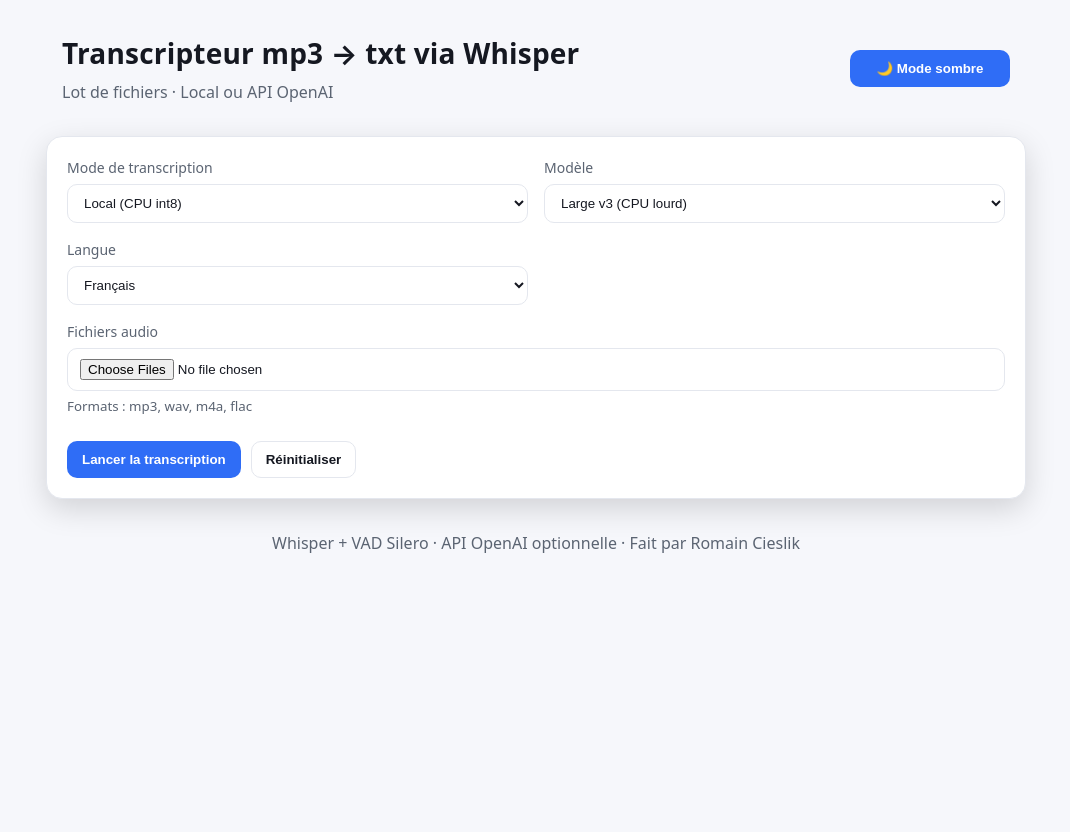
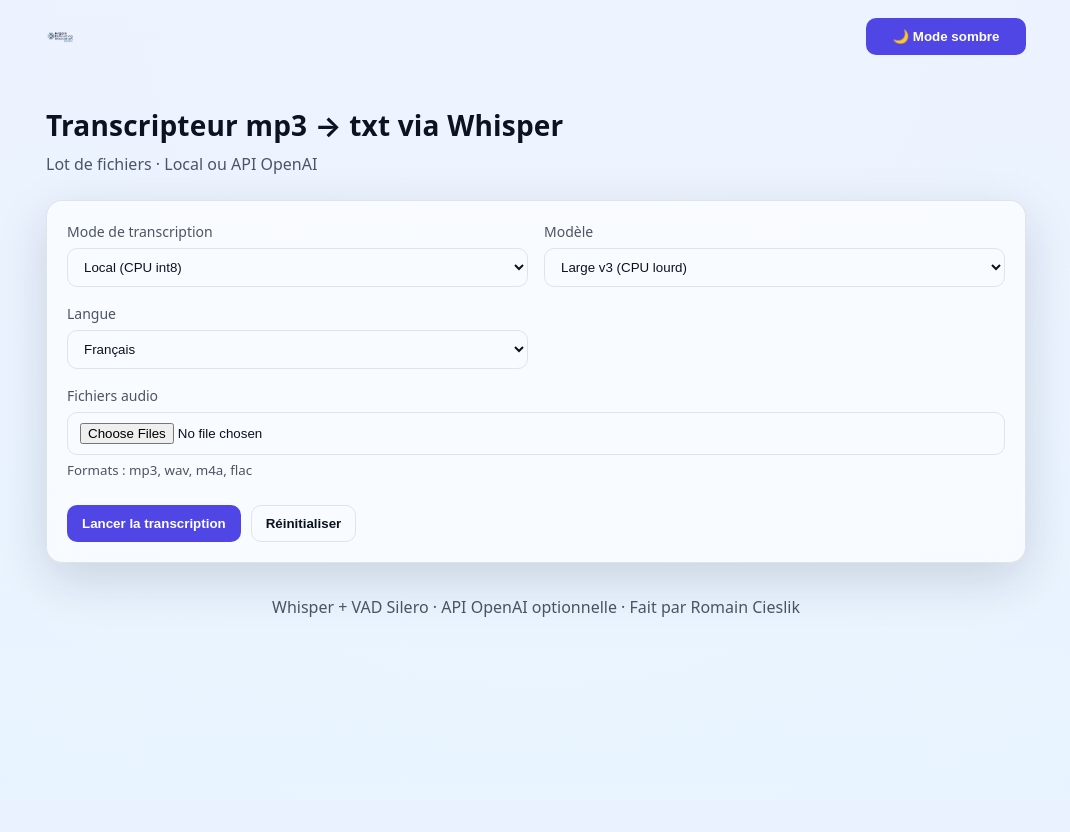
Before and after one commit to Romano-de-la-vega/app-whisper, a FastAPI app: page / in a window 1280 px wide. Shown: the whole page, without its empty margins (104-1174 px from the left). After the commit the page ends 617 px from the top, so only its background shows below. Run offline with FastAPI, Linux system fonts and the light colour scheme.

Commit message:
feat: add light and dark theme support

```diff
--- a/static/app.js
+++ b/static/app.js
@@ -22,6 +22,7 @@ const downloadWrap = document.getElementById("downloads");
 const summaryBtn = document.getElementById("btn-summary");
 
 const themeBtn = document.getElementById("toggle-theme");
+const logoImg = document.getElementById("logo");
 
 // Masquer les boutons de téléchargement tant que la transcription n'est pas terminée
 downloadWrap.hidden = true;
@@ -46,15 +47,19 @@ let isRunning = false;
 // ====== Thème (persistance localStorage) ======
   (function initTheme() {
     const root = document.documentElement;
-  const saved = localStorage.getItem("theme") || "light";
-  root.setAttribute("data-theme", saved);
-  themeBtn.textContent = saved === "dark" ? "☀️ Mode clair" : "🌙 Mode sombre";
+    const saved = localStorage.getItem("theme");
+    const prefersDark = window.matchMedia && window.matchMedia("(prefers-color-scheme: dark)").matches;
+    const initial = saved || (prefersDark ? "dark" : "light");
+    root.setAttribute("data-theme", initial);
+    themeBtn.textContent = initial === "dark" ? "☀️ Mode clair" : "🌙 Mode sombre";
+    if (logoImg) logoImg.src = initial === "dark" ? "/static/logo_white.png" : "/static/logo.png";
 
     themeBtn.addEventListener("click", () => {
       const next = root.getAttribute("data-theme") === "dark" ? "light" : "dark";
       root.setAttribute("data-theme", next);
       localStorage.setItem("theme", next);
       themeBtn.textContent = next === "dark" ? "☀️ Mode clair" : "🌙 Mode sombre";
+      if (logoImg) logoImg.src = next === "dark" ? "/static/logo_white.png" : "/static/logo.png";
     });
   })();
 
--- a/static/style.css
+++ b/static/style.css
@@ -1,22 +1,73 @@
 :root {
-  --bg: #0f1115;
-  --card: #151821;
-  --text: #e6e7ee;
-  --muted: #9aa0aa;
-  --accent: #6ea8fe;
-  --accent-2: #84e1bc;
-  --border: #2a2f3a;
-  --shadow: 0 10px 30px rgba(0,0,0,0.35);
   --radius: 16px;
 }
 
-* { box-sizing: border-box; }
+:root[data-theme="dark"] {
+  --text: #E6ECF2;
+  --muted: #AAB4C0;
+  --accent: #4F46E5;
+  --accent-hover: #6366F1;
+  --accent-2: #22D3EE;
+  --card: rgba(18,24,38,0.55);
+  --border: rgba(255,255,255,0.08);
+  --shadow: 0 20px 60px rgba(0,0,0,0.45);
+  --btn-fg: #ffffff;
+  --bg-radial-start: #0f172a;
+  --bg-radial-end: #0b1020;
+  --bg-linear-start: rgba(31,42,68,0.4);
+  --bg-linear-end: rgba(16,52,74,0.4);
+}
+
+:root[data-theme="light"] {
+  --text: #0B1220;
+  --muted: #4B5563;
+  --accent: #4F46E5;
+  --accent-hover: #6366F1;
+  --accent-2: #22D3EE;
+  --card: rgba(255,255,255,0.65);
+  --border: rgba(15,23,42,0.10);
+  --shadow: 0 16px 50px rgba(16,24,40,0.15);
+  --btn-fg: #ffffff;
+  --bg-radial-start: #F4F7FF;
+  --bg-radial-end: #EAF0FF;
+  --bg-linear-start: rgba(234,242,255,0.6);
+  --bg-linear-end: rgba(230,246,255,0.6);
+}
+
 html, body { height: 100%; }
+[hidden] { display: none !important; }
+
 body {
   margin: 0;
-  background: linear-gradient(180deg, #0f1115, #0b0d12);
+  background: linear-gradient(180deg, var(--bg-linear-start), var(--bg-linear-end)),
+              radial-gradient(circle at top, var(--bg-radial-start), var(--bg-radial-end));
   color: var(--text);
-  font: 16px/1.5 system-ui, -apple-system, Segoe UI, Roboto, "Helvetica Neue", Arial, "Noto Sans", "Apple Color Emoji", "Segoe UI Emoji";
+  font: 16px/1.5 system-ui, -apple-system, Segoe UI, Roboto, "Helvetica Neue", Arial;
+}
+
+.site-header {
+  height: 72px;
+  display: flex;
+  align-items: center;
+}
+
+.site-header .header-row {
+  display: flex;
+  align-items: center;
+  justify-content: space-between;
+  width: 100%;
+}
+
+.site-header .container {
+  margin: 0 auto;
+  padding: 0 16px;
+  width: 100%;
+  max-width: 980px;
+}
+
+.logo {
+  height: 28px;
+  width: auto;
 }
 
 .container {
@@ -26,27 +77,20 @@ body {
   padding: 0 16px;
 }
 
-h1 {
-  font-size: 28px;
-  margin: 0 0 6px;
-  letter-spacing: 0.2px;
-}
-.subtitle { color: var(--muted); margin: 0; }
+h1 { font-size: 28px; margin: 0 0 6px; letter-spacing: 0.2px; }
+.subtitle { color: var(--muted); margin: 0 0 24px; }
 
 .card {
   background: var(--card);
   border: 1px solid var(--border);
   border-radius: var(--radius);
   box-shadow: var(--shadow);
+  backdrop-filter: blur(16px);
+  -webkit-backdrop-filter: blur(16px);
   padding: 20px;
 }
 
-.grid {
-  display: grid;
-  grid-template-columns: repeat(12, 1fr);
-  gap: 16px;
-}
-
+.grid { display: grid; grid-template-columns: repeat(12, 1fr); gap: 16px; }
 .field { grid-column: span 6; display: flex; flex-direction: column; gap: 6px; }
 .field.full { grid-column: 1 / -1; }
 label { color: var(--muted); font-size: 14px; }
@@ -54,17 +98,12 @@ select, input[type="file"], input[type="password"] {
   padding: 10px 12px;
   border-radius: 10px;
   border: 1px solid var(--border);
-  background: #0f131b;
+  background: transparent;
   color: var(--text);
 }
 small { color: var(--muted); }
 
-.actions {
-  grid-column: 1 / -1;
-  display: flex;
-  gap: 10px;
-  margin-top: 8px;
-}
+.actions { grid-column: 1 / -1; display: flex; gap: 10px; margin-top: 8px; }
 
 button, .button {
   display: inline-flex; align-items: center; justify-content: center;
@@ -72,59 +111,99 @@ button, .button {
   border-radius: 10px;
   border: 1px solid transparent;
   background: var(--accent);
-  color: #0c0e13;
+  color: var(--btn-fg);
   font-weight: 600;
   cursor: pointer;
   text-decoration: none;
-  transition: transform .05s ease;
+  transition: background .15s ease, filter .15s ease, transform .15s ease;
 }
-button:active { transform: translateY(1px); }
+
+button:hover, .button:hover {
+  background: var(--accent-hover);
+  filter: brightness(1.05);
+  transform: translateY(-1px);
+}
+
+button:active { filter: brightness(0.95); transform: translateY(0); }
+
 button.ghost { background: transparent; border-color: var(--border); color: var(--text); }
 
-/* === bouton "Arrêter" rouge === */
 button.danger {
-  background: #e33c3c;
+  background: #e5484d;
   color: #fff;
   border-color: #b92d2d;
 }
+
 button.danger:hover { filter: brightness(0.95); }
 
+:focus-visible {
+  outline: 2px solid var(--accent);
+  outline-offset: 2px;
+}
+
 .status { margin-top: 18px; }
+
 .progress-wrap {
-  height: 10px; border-radius: 999px; background: #0f131b; border: 1px solid var(--border);
+  height: 10px;
+  border-radius: 999px;
+  background: transparent;
+  border: 1px solid var(--border);
   overflow: hidden;
 }
+
 .progress {
-  height: 100%; width: 0%;
+  height: 100%;
+  width: 0%;
   background: linear-gradient(90deg, var(--accent), var(--accent-2));
   transition: width .25s ease;
 }
 
 .meta { display: flex; justify-content: space-between; align-items: center; margin-top: 8px; color: var(--muted); }
+
 .badge {
-  display: inline-block; padding: 4px 8px; border-radius: 999px; background: #1c2230; border: 1px solid var(--border);
+  display: inline-block; padding: 4px 8px; border-radius: 999px;
+  background: transparent;
+  border: 1px solid var(--border);
   color: var(--text); font-size: 12px;
 }
 
 .files-list { margin-top: 14px; display: grid; gap: 10px; }
+
 .file-row {
   display: grid; gap: 8px;
-  background: #0f131b; border: 1px solid var(--border); border-radius: 12px; padding: 10px;
+  background: var(--card);
+  border: 1px solid var(--border);
+  border-radius: 12px;
+  padding: 10px;
+  backdrop-filter: blur(16px);
+  -webkit-backdrop-filter: blur(16px);
 }
+
 .file-row .name { font-weight: 600; }
-.file-row .row-progress { height: 6px; background:#0b0d12; border:1px solid var(--border); border-radius:999px; overflow:hidden; }
+
+.file-row .row-progress {
+  height: 6px; background: transparent; border:1px solid var(--border); border-radius:999px; overflow:hidden;
+}
+
 .file-row .row-progress > div {
   height:100%; width:0%;
   background: linear-gradient(90deg, var(--accent-2), var(--accent));
   transition: width .25s ease;
 }
+
 .file-row .state { font-size: 12px; color: var(--muted); }
 
 .logs {
   margin-top: 16px; max-height: 320px; overflow: auto;
-  background: #0b0d12; border: 1px solid var(--border); border-radius: 12px; padding: 12px;
+  background: var(--card);
+  border: 1px solid var(--border);
+  border-radius: 12px;
+  padding: 12px;
   white-space: pre-wrap; word-break: break-word;
+  backdrop-filter: blur(16px);
+  -webkit-backdrop-filter: blur(16px);
 }
 
-.download { margin-top: 16px; }
 footer.muted { color: var(--muted); text-align: center; margin-bottom: 24px; }
+
+.header-row #toggle-theme { min-width: 160px; }
--- a/templates/index.html
+++ b/templates/index.html
@@ -6,126 +6,21 @@
     <title>Transcripteur Whisper</title>
     <link rel="stylesheet" href="/static/style.css" />
     <link rel="icon" href="/static/icon.ico" type="image/x-icon">
-
-    <style>
-      /* Thèmes via variables CSS (persistées avec data-theme sur <html>) */
-      :root[data-theme="dark"] {
-        --bg: #0f1115;
-        --card: #151821;
-        --text: #e6e7ee;
-        --muted: #9aa0aa;
-        --accent: #6ea8fe;
-        --accent-2: #84e1bc;
-        --border: #2a2f3a;
-        --btn-fg: #0c0e13;
-      }
-      :root[data-theme="light"] {
-        --bg: #f6f7fb;
-        --card: #ffffff;
-        --text: #151821;
-        --muted: #5b6472;
-        --accent: #2f6df6;
-        --accent-2: #25b78b;
-        --border: #e4e7ee;
-        --btn-fg: #ffffff;
-      }
-
-      html, body { height: 100%; }
-      [hidden] { display: none !important; }
-      body {
-        margin: 0;
-        background: var(--bg);
-        color: var(--text);
-        font: 16px/1.5 system-ui, -apple-system, Segoe UI, Roboto, "Helvetica Neue", Arial;
-      }
-      .container {
-        width: 100%;
-        max-width: 980px;
-        margin: 32px auto;
-        padding: 0 16px;
-      }
-      h1 { font-size: 28px; margin: 0 0 6px; letter-spacing: .2px; }
-      .subtitle { color: var(--muted); margin: 0; }
-
-      .card {
-        background: var(--card);
-        border: 1px solid var(--border);
-        border-radius: 16px;
-        box-shadow: 0 10px 30px rgba(0,0,0,.15);
-        padding: 20px;
-      }
-
-      .grid { display: grid; grid-template-columns: repeat(12, 1fr); gap: 16px; }
-      .field { grid-column: span 6; display: flex; flex-direction: column; gap: 6px; }
-      .field.full { grid-column: 1 / -1; }
-      label { color: var(--muted); font-size: 14px; }
-      select, input[type="file"], input[type="password"] {
-        padding: 10px 12px; border-radius: 10px; border: 1px solid var(--border);
-        background: transparent; color: var(--text);
-      }
-      small { color: var(--muted); }
-
-      .actions { grid-column: 1 / -1; display: flex; gap: 10px; margin-top: 8px; }
-
-      button, .button {
-        display: inline-flex; align-items: center; justify-content: center;
-        padding: 10px 14px; border-radius: 10px; border: 1px solid transparent;
-        background: var(--accent); color: var(--btn-fg); font-weight: 600; cursor: pointer; text-decoration: none;
-      }
-      button.ghost { background: transparent; border-color: var(--border); color: var(--text); }
-      button.danger { background: #e5484d; color: #fff; }
-
-      .status { margin-top: 18px; }
-      .progress-wrap {
-        height: 10px; border-radius: 999px; background: transparent; border: 1px solid var(--border);
-        overflow: hidden;
-      }
-      .progress {
-        height: 100%; width: 0%;
-        background: linear-gradient(90deg, var(--accent), var(--accent-2));
-        transition: width .25s ease;
-      }
-      .meta { display: flex; justify-content: space-between; align-items: center; margin-top: 8px; color: var(--muted); }
-      .badge {
-        display: inline-block; padding: 4px 8px; border-radius: 999px; background: transparent; border: 1px solid var(--border);
-        color: var(--text); font-size: 12px;
-      }
-
-      .files-list { margin-top: 14px; display: grid; gap: 10px; }
-      .file-row {
-        display: grid; gap: 8px; background: transparent; border: 1px solid var(--border); border-radius: 12px; padding: 10px;
-      }
-      .file-row .name { font-weight: 600; }
-      .file-row .row-progress { height: 6px; background: transparent; border:1px solid var(--border); border-radius:999px; overflow:hidden; }
-      .file-row .row-progress > div { height:100%; width:0%; background: linear-gradient(90deg, var(--accent-2), var(--accent)); transition: width .25s ease; }
-      .file-row .state { font-size: 12px; color: var(--muted); }
-
-      .logs {
-        margin-top: 16px; max-height: 320px; overflow: auto;
-        background: transparent; border: 1px solid var(--border); border-radius: 12px; padding: 12px;
-        white-space: pre-wrap; word-break: break-word;
-      }
-
-      footer.muted { color: var(--muted); text-align: center; margin-bottom: 24px; }
-
-      /* Bouton thème header */
-      .header-row { display:flex; justify-content: space-between; align-items:center; gap: 12px; }
-      #toggle-theme { min-width: 160px; }
-    </style>
   </head>
   <body>
-    <header class="container">
-      <div class="header-row">
-        <div>
-          <h1>Transcripteur mp3 → txt via Whisper</h1>
-          <p class="subtitle">Lot de fichiers · Local ou API OpenAI</p>
-        </div>
+    <header class="site-header">
+      <div class="container header-row">
+        <img id="logo" class="logo" src="/static/logo.png" alt="Logo" height="28" />
         <button id="toggle-theme" type="button">🌙 Mode sombre</button>
       </div>
     </header>
 
-    <main class="container card">
-      <form id="form" class="grid">
+    <main class="container">
+      <h1>Transcripteur mp3 → txt via Whisper</h1>
+      <p class="subtitle">Lot de fichiers · Local ou API OpenAI</p>
+
+      <section class="card">
+        <form id="form" class="grid">
         <div class="field">
           <label for="mode">Mode de transcription</label>
           <select id="mode" name="mode">
@@ -171,7 +66,7 @@
         </div>
       </form>
 
-      <section id="status" class="status" hidden>
+        <section id="status" class="status" hidden>
         <div class="progress-wrap"><div class="progress" id="progress" style="width:0%"></div></div>
         <div class="meta">
           <span id="job-id"></span>
@@ -187,6 +82,7 @@
           <button class="button ghost" id="btn-summary" style="display:none;" onclick="downloadTxt(currentJobId, 'summary', true)">Télécharger le résumé (TXT)</button>
           <button class="button" id="btn-zip" onclick="downloadZip(currentJobId)">Télécharger en ZIP</button>
         </div>
+        </section>
       </section>
     </main>
 
```
Lines whose indentation alone changed are shown as unchanged.
